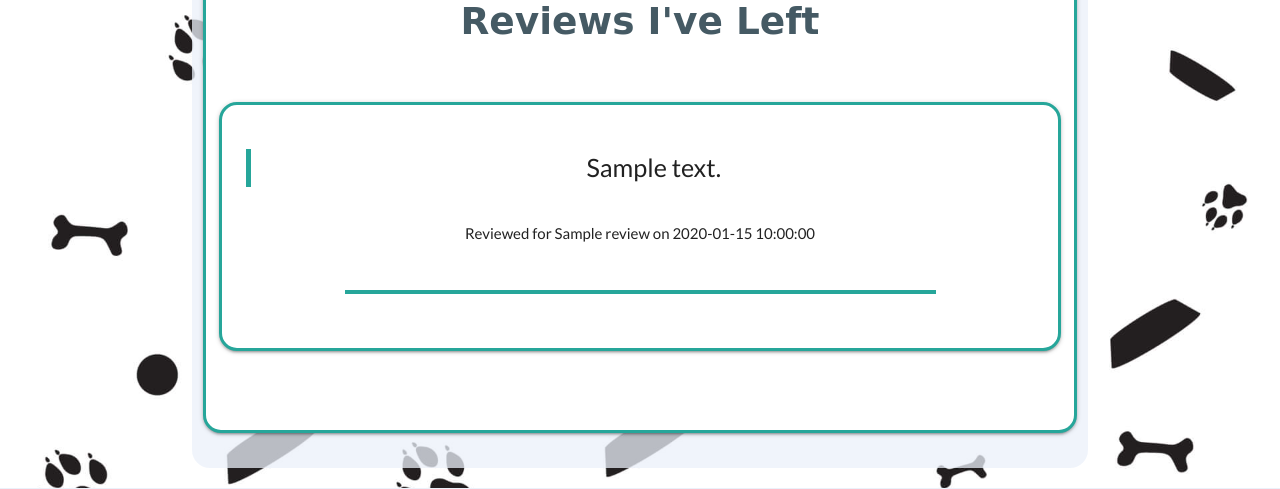
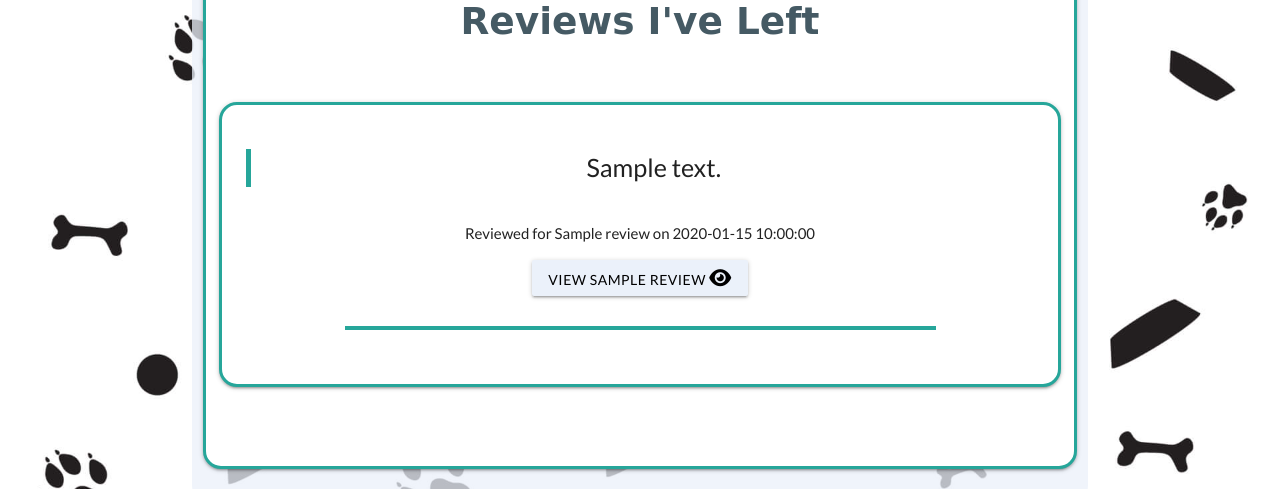
Before and after one commit to SteveKennyUK/pooch_pals, a Flask app: template templates/profile.html in a window 1280 px wide. Shown: the part 1286-1775 px from the top of the page. Run offline with Flask 2, Linux system fonts and the light colour scheme; the template is opened without the code that fills it: most values are stand-ins (such as "Sample title", 1, 10 or a date in 2020); grey boxes marked "Sample" are stand-in pictures; some libraries are stand-ins or nearby versions; some web fonts are replaced.

Commit message:
add button link to reviewed dog's profile

```diff
--- a/templates/profile.html
+++ b/templates/profile.html
@@ -64,18 +64,28 @@
                             <div class="col s8 offset-s2">
                                 <h3 class="profile-heading center-align m-t">Reviews I've Left</h3>
                             </div>
+                            <!-- Reviews card -->
                             <div class="row">
                                 <div class="col s12">
                                     <div class="card-panel">
                                         {% if reviews|length > 0 %}
+                                        <!-- If user has left any reviews -->
                                             {% for review in reviews %}
                                             <blockquote class="flow-text">
                                                 {{ review.review }}
                                             </blockquote>
                                             <p>Reviewed for {{ review.dog_name }} on {{ review.created_on }}</p>
+                                            <!-- View reviewed dog's profile -->
+                                            <a href="{{ url_for('view_dog', dog_id=review.dog_id) }}"
+                                                class="btn btn-contact black-text waves-effect waves-light"
+                                                aria-label="link to {{review.dog_name}}'s profile page">
+                                                View {{ review.dog_name }}
+                                                <i class="fa-solid fa-eye" aria-hidden="true"></i>
+                                            </a>
                                             <hr>
                                             {% endfor %}
                                         {% else %}
+                                        <!-- If user has left no reviews -->
                                         <div class="row center-align">
                                             <div class="col s12">
                                                 <p class="no-results">You haven't left any reviews yet!</p>
```
Lines whose indentation alone changed are shown as unchanged.
